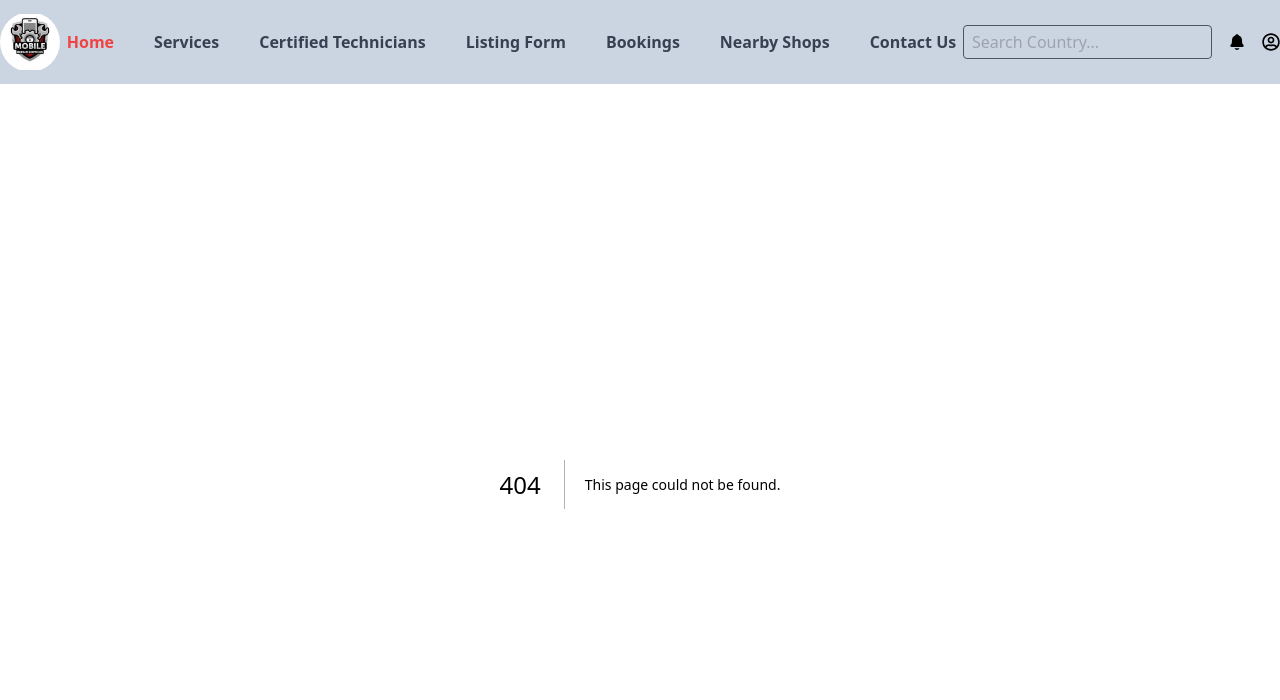
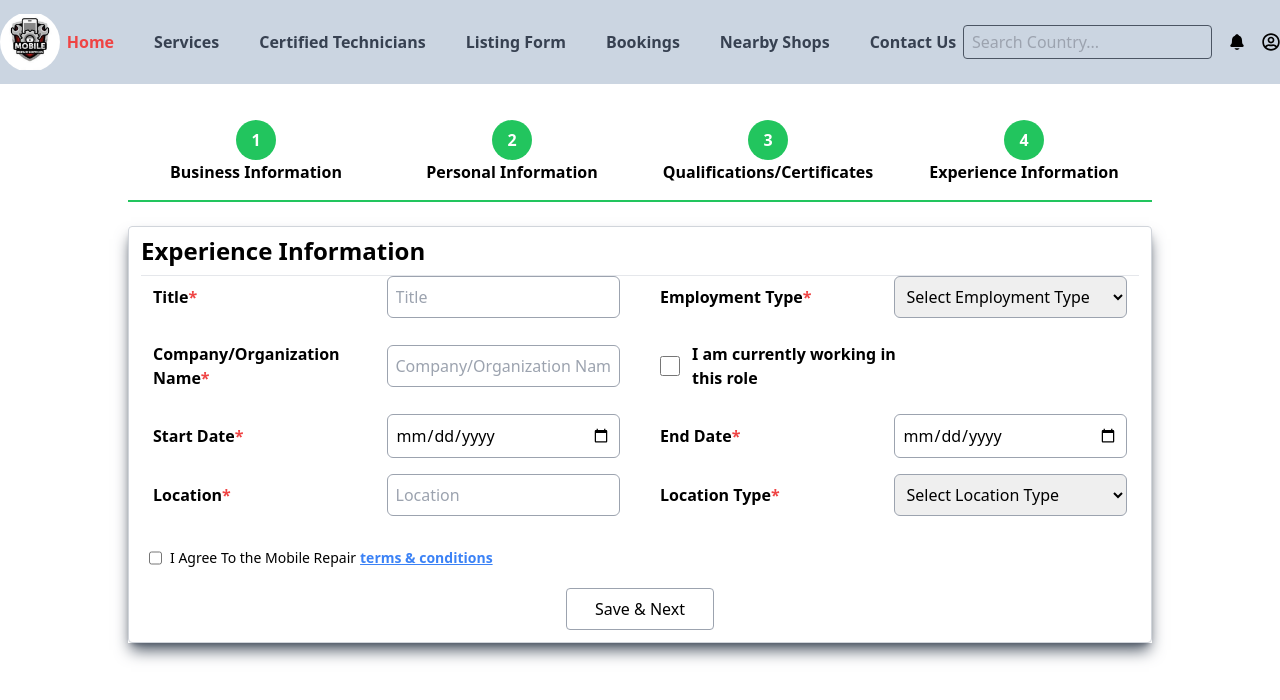
Before and after one commit to M-Subhan-Ali/FormSubmiterMagma3c, a Next.js app: page /FormBusinesses in a window 1280 px wide. Before the commit this address had no page. Shown: the top 700 px of the page. Built offline with nearby package versions, Linux system fonts and the light colour scheme.

Commit message:
categories page done for Buisness Data

```diff
--- /dev/null
+++ b/app/FormBusinesses/page.jsx
@@ -0,0 +1,10 @@
+import Categories from "../components/Categories/Categories";
+
+const FormBusinesses = () => {
+return(
+      <main className="pt-9">
+        <Categories/>
+      </main>)
+}
+
+export default FormBusinesses;
--- a/app/InformationSubmition/page.jsx
+++ b/app/InformationSubmition/page.jsx
@@ -1,54 +1,88 @@
-'use client'
+"use client"
+import { useState } from "react";
+import Categories from "../components/Categories/Categories";
+import { useRouter } from "next/navigation";
 
-import { createContext, useState } from "react"
-import PersonalForm from "../components/PersonalForm/PersonalForm";
-import BusinessDetails from "../components/BusinessDetails/BusinessDetails";
-import Certificaions from "../components/Certifications/Certifications";
-import Experience from "../components/Experience/Experience";
-
-export const formsContent=createContext();
 
  const InformationSubmition= ()=>{
-  const steps=['Personal Information','Business Information','Qualifications/Certificates','Experience Information']
-  const [currentStep,setCurrentStep]=useState(3);
-  const [storePersonal,setStorePersonal]=useState([])
-  const [BusinessInfo,setBusinessInfo]=useState({
-    businessName:"",
-    ownerName:"",
-    logo:"",
-    businessEmail:"",
-    businessPhone:"",
-    businessFullPhoto:"",
-    address:"",
-    COI:"",
-    businessLicense:"",
-    TIN:"",
-    utilityBills:"",
-    rentAgreement:"",
-    repairCertications:"",
-    paymentMethods:"",
-    socialLinks:"",
-    })
-  const [storeCertificates,setStoreCertificates]=useState([])
-  const [storeExperience,setStoreExperience]=useState([])
-  const [personalInfo,setPersonalInfo]=useState({
-    name:"",
-    lastName:"",
-    email:"",
-    phone:"",
-    dob:"",
-    P_address:"",
-    R_address:"",
-    NIC:"",
-    ID_Front:"",
-    ID_Back:"",
-    CnicVerified:""
-  })
+  const [description,setDescription]=useState(0);
+  const [next,setNext]=useState(false);
+  const [showCategory,setShowCategory]=useState(false);
+  const router=useRouter();
 
+  const Handler=(e)=>{
+   const value=e.target.value;
+   setNext(value); //for the forms navigation
+   if(value=== "Sole Proprietorship"){
+    setDescription(1);
+   }else if(value === "Shop with Multiple Technicians"){
+    setDescription(2);
+   }else if(value === "Multi Sites & Multi Users"){
+    setDescription(3)
+   }
+
+  }
+
+  const SaveNextHandler=(e)=>{
+    e.preventDefault();
+    if (!next) {
+      alert("Please select a business type!");
+      return;
+    }
+    router.push("/FormBusinesses")
+    setShowCategory(true);
+  }
+  console.log(description)
+  console.log(next)
+  console.log(showCategory)
   return(
   <>
-       <main className="bg-gray-200 w-full py-5">
-          <div className="w-3/4 sm:w-4/5 mx-auto">
+       <main className="w-full py-5">
+            <h1 className="text-center font-bold text-4xl italic">Business Registration</h1>
+             <div className="mx-auto container text-center  mt-5">
+              <h3 className="font-semibold text-2xl pt-6 ">Business Type</h3>
+              <div className="flex justify-around items-start gap-5 pt-10">
+                <div className="Left_Side w-1/2 bg-gray-300 p-5 rounded">
+                 <select
+                 onChange={Handler}
+                 defaultValue=""
+                 className="w-full py-2 cursor-pointer">
+                   <option value="" disabled >Select Business Type</option>
+                   <option value="Sole Proprietorship">Sole Proprietorship</option>
+                   <option value="Shop with Multiple Technicians">Shop with Multiple Technicians</option>
+                   <option value="Multi Sites & Multi Users">Multi Sites & Multi Users</option>
+                 </select>
+                </div>
+
+                <div className="Right_Side w-1/2 bg-gray-300 rounded">
+                  {description === 0 && <p className="py-6 px-4 text-lg font-medium text-gray-700">Business Types</p>}
+
+                  {description === 1 && <p className="py-6 px-4 leading-10 text-lg font-medium text-gray-700">A sole proprietorship
+                  is an unincorporated business entity that is owned by a single person. </p>}
+
+                  {description === 2 && <p className="py-6 px-4 leading-10 text-lg font-medium text-gray-700">A service-based business
+                     with multiple technicians operates from a centralized shop where skilled professionals provide
+                     specialized services</p>}
+
+                  {description === 3 && <p className="py-6 px-4 leading-10 text-lg font-medium text-gray-700">A Multi-Site &
+                    Multi-User Business operates across multiple locations, serving a broad customer base through
+                    interconnected systems</p>}
+
+                </div>
+
+              </div>
+
+
+
+              <button
+              onClick={SaveNextHandler}
+              className="py-2 px-4 mt-[10%] text-white bg-black
+              hover:bg-blue-600 rounded">
+                Submit & Next
+                </button>
+             </div>
+          {/* {showCategory &&  <Categories/>} */}
+          {/* <div className="w-3/4 sm:w-4/5 mx-auto">
           <div className="flex justify-between  pb-3 ">
           {steps.map((step,index)=>(
             <div onClick={()=>setCurrentStep(index)}
@@ -68,13 +102,13 @@ export const formsContent=createContext();
             setPersonalInfo,storePersonal,setStorePersonal,BusinessInfo,
             setBusinessInfo
             }}>
-            {currentStep ===0 && <PersonalForm/>}
-            {currentStep ===1 && <BusinessDetails/>}
+            {currentStep ===0 && <BusinessDetails/>}
+            {currentStep ===1 && <PersonalForm/>}
             {currentStep ===2 && <Certificaions/>}
             {currentStep ===3 && <Experience/>}
           </formsContent.Provider>
             </div>
-         </div>
+         </div>    */}
       </main>
   </>)
 }
--- a/app/components/BusinessDetails/BusinessDetails.jsx
+++ b/app/components/BusinessDetails/BusinessDetails.jsx
@@ -1,6 +1,6 @@
 'use client'
 
-import { formsContent } from "@/app/InformationSubmition/page";
+import { formsContent } from "@/app/components/Categories/Categories";
 import { useContext, useState } from "react";
 
 const BusinessDetails = () => {
@@ -44,7 +44,6 @@ const {BusinessInfo,setBusinessInfo}=useContext(formsContent)
              { label: "Taxpayer Identification Number (TIN)", type: "number", placeholder: "Taxpayer Identification Number (TIN)", required: true },
              { label: "Utility Bills", type: "file", required: true },
              { label: "Rent Agreement", type: "file", required: false },
-             { label: "Repair Certifications", type: "file", required: false },
              { label: "Social Media Links", type: "text", required: false }
              ].map(({label,type,placeholder,required,accept,options},index)=>(
              <div key={index} className="py-2 flex items-center">
--- /dev/null
+++ b/app/components/Categories/Categories.jsx
@@ -0,0 +1,75 @@
+'use client'
+
+import { createContext, useState } from "react"
+import PersonalForm from "../PersonalForm/PersonalForm";
+import BusinessDetails from "../BusinessDetails/BusinessDetails";
+import Certificaions from "../Certifications/Certifications";
+import Experience from "../Experience/Experience";
+
+export const formsContent=createContext();
+const Categories = ()=>{
+  const steps=['Business Information','Personal Information','Qualifications/Certificates','Experience Information']
+  const [currentStep,setCurrentStep]=useState(3);
+  const [storePersonal,setStorePersonal]=useState([])
+  const [BusinessInfo,setBusinessInfo]=useState({
+    businessName:"",
+    ownerName:"",
+    logo:"",
+    businessEmail:"",
+    businessPhone:"",
+    businessFullPhoto:"",
+    address:"",
+    COI:"",
+    businessLicense:"",
+    TIN:"",
+    utilityBills:"",
+    rentAgreement:"",
+    repairCertications:"",
+    paymentMethods:"",
+    socialLinks:"",
+    })
+  const [personalInfo,setPersonalInfo]=useState({
+    name:"",
+    lastName:"",
+    email:"",
+    phone:"",
+    dob:"",
+    P_address:"",
+    R_address:"",
+    NIC:"",
+    ID_Front:"",
+    ID_Back:"",
+    CnicVerified:""
+  })
+
+return(
+  <div className="w-3/4 sm:w-4/5 mx-auto">
+          <div className="flex justify-between  pb-3 ">
+          {steps.map((step,index)=>(
+            <div onClick={()=>setCurrentStep(index)}
+             key={index} className={`w-1/4 flex flex-col justify-center items-center pb-4
+             cursor-pointer border-b-2 transition-colors duration-500
+             ${currentStep >= index ? " border-green-500" : "border-white"} `} >
+               <div className={`flex justify-center items-center h-10 w-10 rounded-full  font-semibold
+                 ${currentStep >= index ? "bg-green-500 text-white" : "bg-white text-black" }`}>
+                {index+1}
+               </div>
+               <p className="font-semibold">{step}</p>
+            </div>
+            ))}
+            </div>
+            <div className="bg-white">
+          <formsContent.Provider value={{setCurrentStep,personalInfo,
+            setPersonalInfo,storePersonal,setStorePersonal,BusinessInfo,
+            setBusinessInfo
+            }}>
+            {currentStep ===0 && <BusinessDetails/>}
+            {currentStep ===1 && <PersonalForm/>}
+            {currentStep ===2 && <Certificaions/>}
+            {currentStep ===3 && <Experience/>}
+          </formsContent.Provider>
+            </div>
+         </div>
+)
+}
+export default Categories;
--- a/app/components/Experience/Experience.jsx
+++ b/app/components/Experience/Experience.jsx
@@ -1,4 +1,13 @@
+"use client"
+import { useState } from "react";
+
 const Experience = () => {
+  const [isCurrentPosition,setIsCurrentPosition]=useState(false);
+
+  const HandleCheckBox=()=>{
+    setIsCurrentPosition(!isCurrentPosition)
+  }
+
   return (
     <div className="Personal-Form shadow-gray-600 shadow-lg ">
     <form>
@@ -6,28 +15,63 @@ const Experience = () => {
              border-gray-300 px-3 my-3  pb-3 rounded">
             <h3 className="font-bold text-2xl py-2">Experience Information</h3>
               <hr />
-              <div className="grid grid-cols-2 gap-2">
+              <div className="grid grid-cols-2 gap-4">
               {[
-                  { label: "Role/Position", type: "text", placeholder: "Role/Position", required: true },
+                { label: "Title", type: "text", placeholder: "Title", required: true },
+                { label: "Employment Type", type: "select" ,options:['Full Time','Part Time',"Contract", "Internship", "Freelance"] , required: true },
                 { label: "Company/Organization Name", type: "text", placeholder: "Company/Organization Name", required: true },
+                { label: "I am currently working in this role", type: "checkbox"},
                 { label: "Start Date", type: "date", required: true },
-                  { label: "Year of Completion", type: "date", required: false },
-                  { label: "Total Experience in Years", type: "number", min: 0, required: true },
-                  { label: "Institution Name", type: "text", placeholder: "Institution Name", required: true }
-              ].map(({label,type,placeholder,required,min},index)=>(
+                { label: "End Date", type: "date", required: true },
+                { label: "Location", type: "text", placeholder: "Location", required: true },
+                { label: "Location Type", type: "select", options:["On-Site","Hybrid","Remote"], required: true },
+                // { label: "Role/Position", type: "text", placeholder: "Role/Position", required: true },
+                // { label: "Year of Completion", type: "date", required: false },
+                // { label: "Total Experience in Years", type: "number", min: 0, required: true },
+                // { label: "Institution Name", type: "text", placeholder: "Institution Name", required: true }
+              ].map(({label,type,placeholder,required,min,options},index)=>{
+                // if(label === "End Date" && isCurrentPosition){
+                //   return null;
+                // }
+                return(
               <div key={index}
-               className="flex items-center justify-between mx-3">
-               <h3 className="w-1/3 font-semibold py-2">{label}
+               className={`flex items-center ${label === "I am currently working in this role" ? "justify-start gap-3" :
+                "justify-between"} mx-3`}>
+                 {type === "checkbox" && (
+                   <input
+                   type={type}
+                   onChange={HandleCheckBox}
+                   className="p-2 w-5 h-5 cursor-pointer border border-gray-400 rounded-md"
+                   />
+                    )}
+               <h3 className={`${label === "I am currently working in this role" ? "w-1/2" : "w-1/3"} font-semibold py-2`}>{label}
                 {required && <span className="text-red-500">*</span>}
                 </h3>
+                {(type === "text" || type === "date" || type === "number") && (
                   <input
                     type={type}
                     required={required}
                     placeholder={placeholder}
-               className="w-1/2 py-2 px-2 border border-gray-400
-               rounded-md"/>
+                    disabled={label === "End Date" && isCurrentPosition}
+                    min={min}
+                    className="w-1/2 py-2 px-2 border border-gray-400 rounded-md"
+                  />
+                )}
+                  {type === "select" && (
+                   <select
+                    defaultValue={""}
+                    required={required}
+                    className="w-1/2 py-2 px-2 border border-gray-400 rounded-md"
+                  >
+                    <option value="" disabled >Select {label}</option>
+                     {options.map((option, idx) => (
+                      <option key={idx} value={option}>{option}</option>
+                    ))}
+                  </select>
+                 )}
+
               </div>
-              ))
+              )})
               }
 
               {/* <h3 className="font-semibold py-2">Role/Position<span className="text-red-500">*</span></h3>
--- a/app/components/PersonalForm/PersonalForm.jsx
+++ b/app/components/PersonalForm/PersonalForm.jsx
@@ -1,6 +1,6 @@
 'use client';
 
-import { formsContent } from "@/app/InformationSubmition/page";
+import { formsContent } from "@/app/components/Categories/Categories";
 import { useContext, useEffect, useState } from "react";
 
 const PersonalForm = () => {
```
Lines whose indentation alone changed are shown as unchanged.
